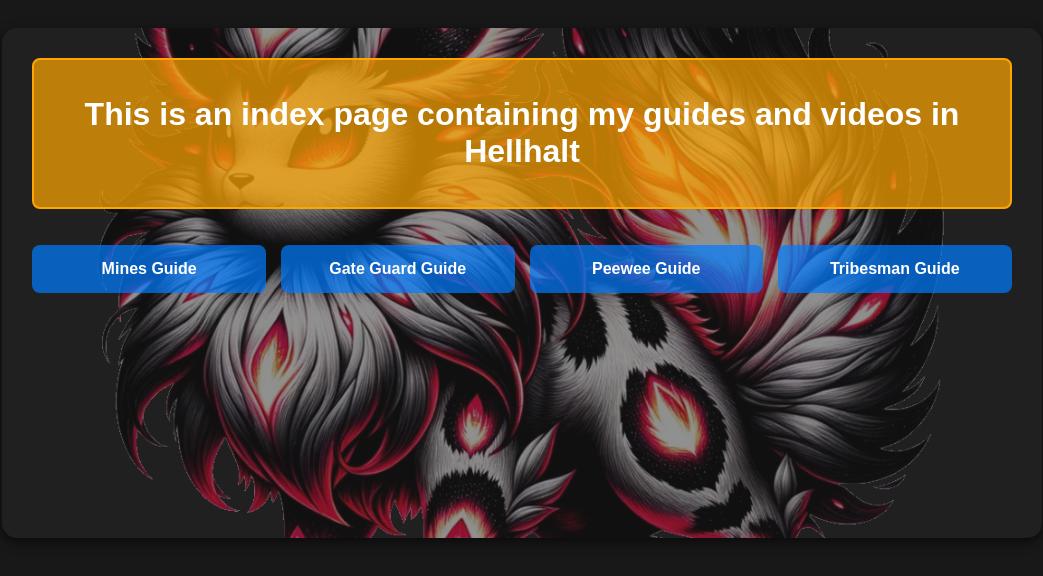
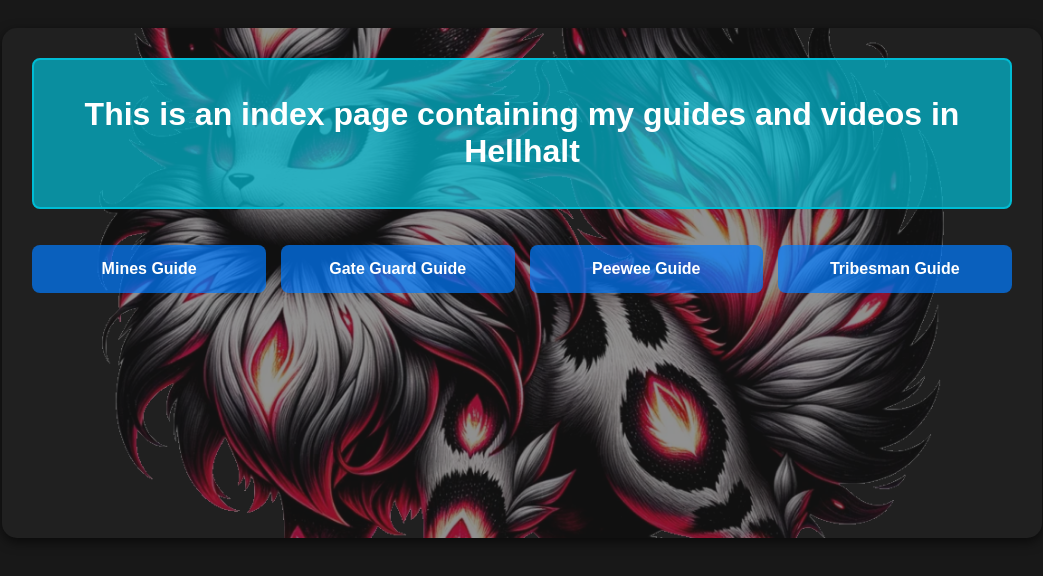
Before and after one commit to Archew/Hellhalt-unit-guides, a plain HTML site: page Index.html in a window 1280 px wide. Shown: the whole page, without its empty margins (118-1161 px from the left). Drawn offline with Linux system fonts and the light colour scheme.

Commit message:
Update Index.html

```diff
--- a/Index.html
+++ b/Index.html
@@ -84,8 +84,8 @@
         }
 
         .headline-box {
-            background: rgba(255, 165, 0, 0.7);
-            border: 2px solid orange;
+            background: rgba(0, 188, 212, 0.7);
+            border: 2px solid #00bcd4;
             padding: 15px;
             border-radius: 8px;
             display: inline-block;
```
